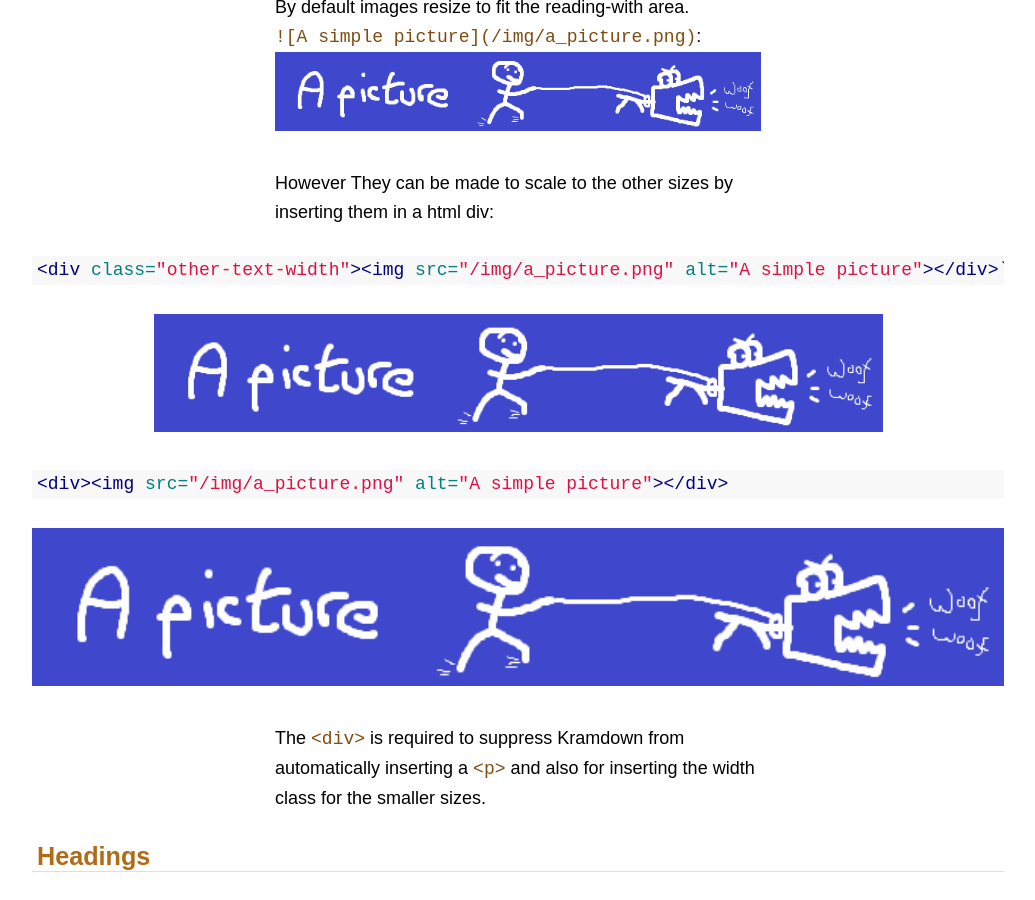
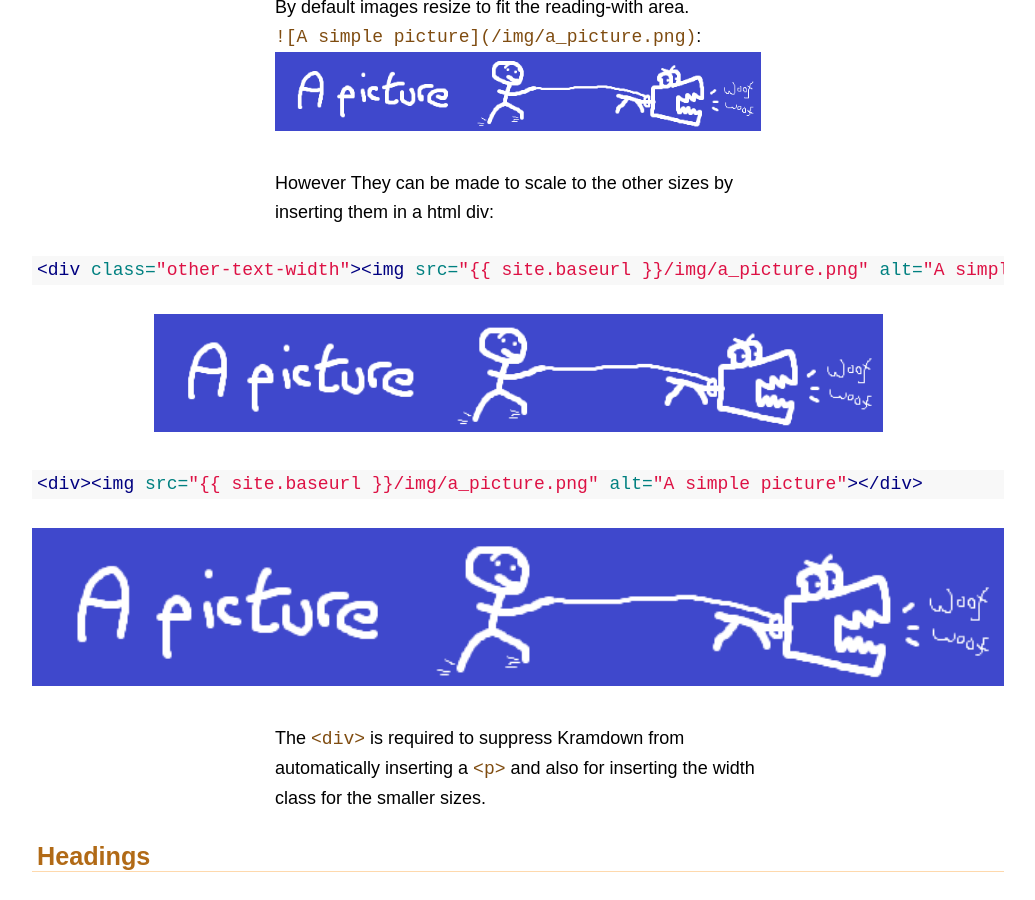
Before and after one commit to t3hmun/t3hsite, a Jekyll site: the page built from _posts/2015-10-13-part-05-guide-to-the-complete-theme.md, in a window 1280 px wide and 900 px high, scrolled down 4438 px. Shown: the whole window, without its empty margins (122-1157 px from the left). Built offline with Jekyll 4.4.1, drawn with Linux system fonts in a browser that asks for light colours.

Commit message:
Fixed image links with basurl.

````diff
--- a/_posts/2015-10-13-part-05-guide-to-the-complete-theme.md
+++ b/_posts/2015-10-13-part-05-guide-to-the-complete-theme.md
@@ -137,16 +137,16 @@ By default images resize to fit the reading-with area.
 However They can be made to scale to the other sizes by inserting them in a html div:
 
 ```html
-<div class="other-text-width"><img src="/img/a_picture.png" alt="A simple picture"></div>`
+<div class="other-text-width"><img src="{% raw %}{{ site.baseurl }}{% endraw %}/img/a_picture.png" alt="A simple picture"></div>`
 ```
 
-<div class="other-text-width"><img src="/img/a_picture.png" alt="A simple picture"></div>
+<div class="other-text-width"><img src="{{ site.baseurl }}/img/a_picture.png" alt="A simple picture"></div>
 
 ```html
-<div><img src="/img/a_picture.png" alt="A simple picture"></div>
+<div><img src="{% raw %}{{ site.baseurl }}{% endraw %}/img/a_picture.png" alt="A simple picture"></div>
 ```
 
-<div><img src="/img/a_picture.png" alt="A simple picture"></div>
+<div><img src="{{ site.baseurl }}/img/a_picture.png" alt="A simple picture"></div>
 
 The `<div>` is required to suppress Kramdown from automatically inserting a `<p>` and also for inserting the width class for the smaller sizes.
 
````
